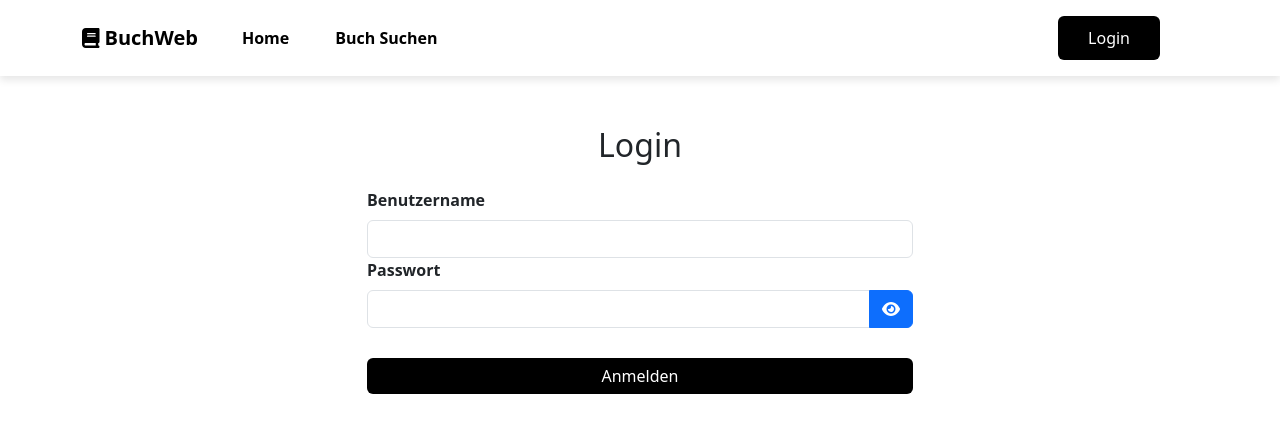
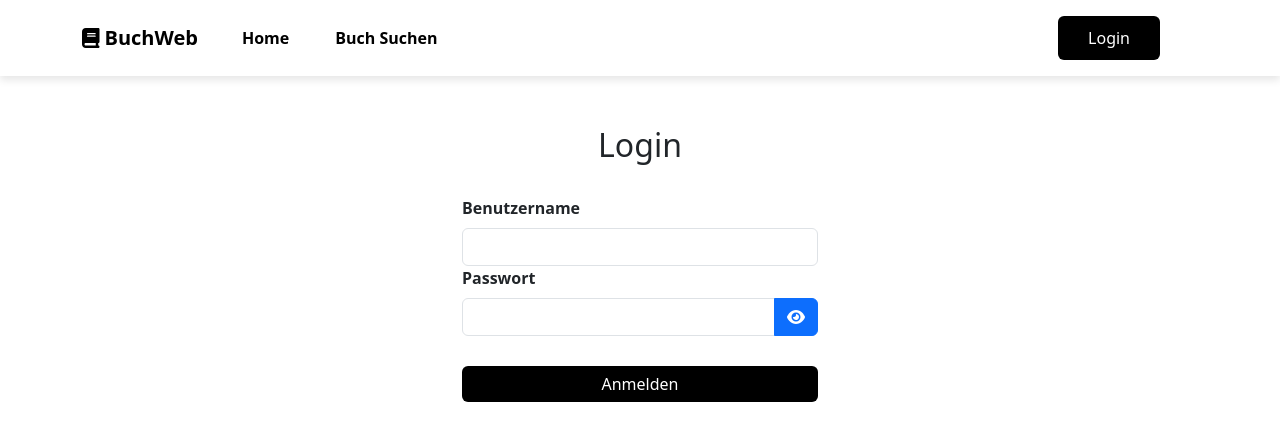
Before and after one commit to Atomfried13/swe_abgabe_2_webserver, a React (Vite) app: page /Login in a window 1280 px wide. Shown: the top 440 px of the page. Built offline with nearby package versions, Linux system fonts and the light colour scheme.

Commit message:
Breite des Login-Formulars verringert

```diff
--- a/src/pages/Login/Login.tsx
+++ b/src/pages/Login/Login.tsx
@@ -62,22 +62,33 @@ export function Login() {
 		<Container className="login-formular">
 			<Form className={formVisible ? '' : 'hidden'}>
 				<Row>
-					<Col lg={{ span: 4, offset: 4 }}>
-						<h2 className="text-center mb-4">Login</h2>
+					<Col
+						lg={{ span: 2, offset: 5 }}
+						md={{ span: 2, offset: 5 }}
+						sm={{ span: 2, offset: 5 }}
+						xs={{ span: 4, offset: 4 }}
+						className="text-center"
+					>
+						<h2>Login</h2>
 					</Col>
 				</Row>
+				<br />
 				<Row>
 					<Col
-						lg={{ span: 6, offset: 3 }}
-						md={{ span: 9, offset: 2 }}
+						lg={{ span: 4, offset: 4 }}
+						md={{ span: 6, offset: 3 }}
+						sm={{ span: 8, offset: 2 }}
+						xs={{ span: 8, offset: 2 }}
 					>
 						<BenutzernameInput setUsername={setUsername} />
 					</Col>
 				</Row>
 				<Row>
 					<Col
-						lg={{ span: 6, offset: 3 }}
-						md={{ span: 9, offset: 2 }}
+						lg={{ span: 4, offset: 4 }}
+						md={{ span: 6, offset: 3 }}
+						sm={{ span: 8, offset: 2 }}
+						xs={{ span: 8, offset: 2 }}
 					>
 						<Passwort
 							setPassword={setPassword}
@@ -88,8 +99,10 @@ export function Login() {
 				</Row>
 				<Row>
 					<Col
-						lg={{ span: 6, offset: 3 }}
-						md={{ span: 9, offset: 2 }}
+						lg={{ span: 4, offset: 4 }}
+						md={{ span: 6, offset: 3 }}
+						sm={{ span: 8, offset: 2 }}
+						xs={{ span: 8, offset: 2 }}
 					>
 						<AnmeldenButton
 							handleLogin={handleLogin}
@@ -99,7 +112,12 @@ export function Login() {
 				</Row>
 			</Form>
 			<Row className="login-message">
-				<Col lg={{ span: 6, offset: 3 }} md={{ span: 9, offset: 2 }}>
+				<Col
+					lg={{ span: 4, offset: 4 }}
+					md={{ span: 6, offset: 3 }}
+					sm={{ span: 8, offset: 2 }}
+					xs={{ span: 8, offset: 2 }}
+				>
 					{loginSuccess !== undefined && (
 						<LoginMessage
 							errMsg={errMsg}
```
